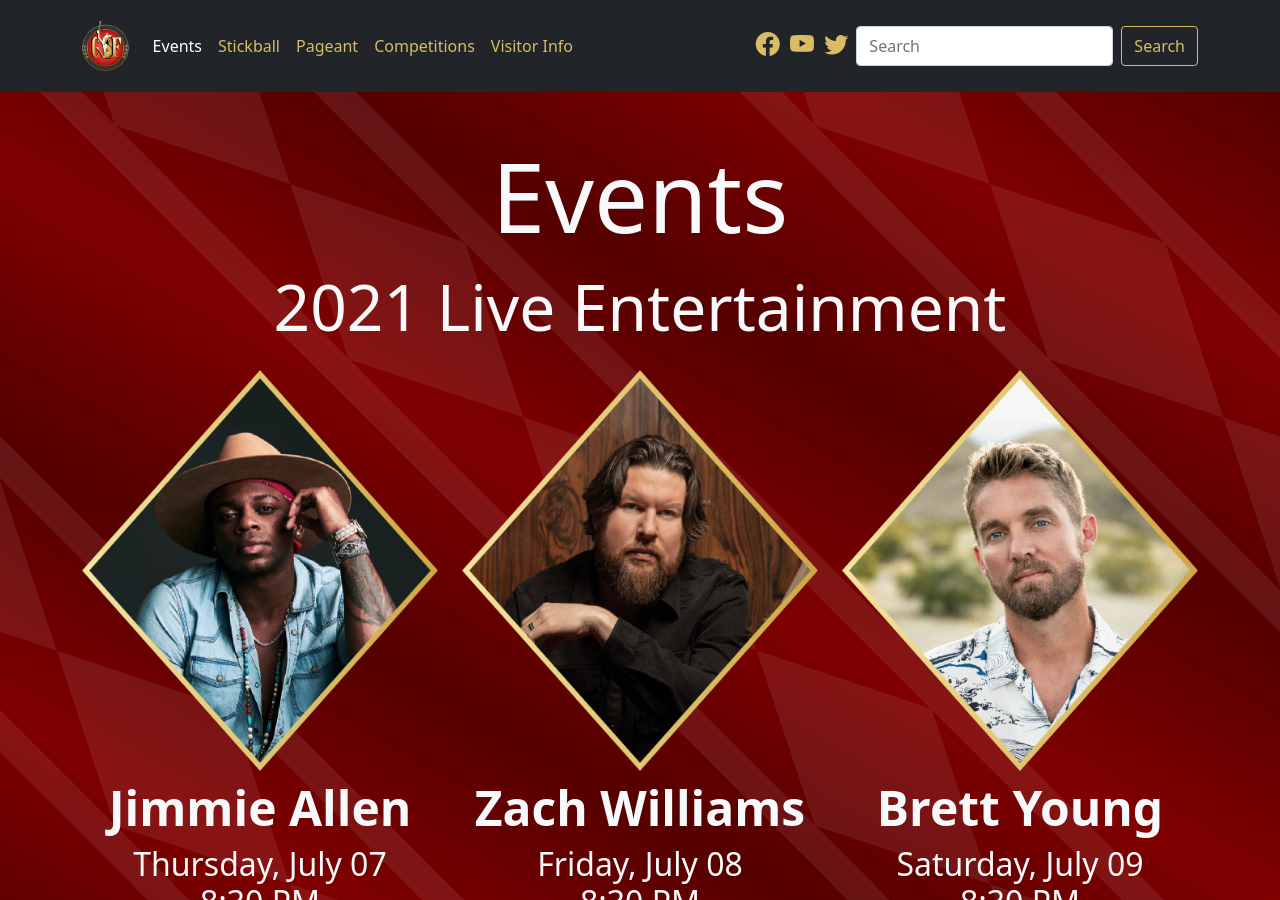
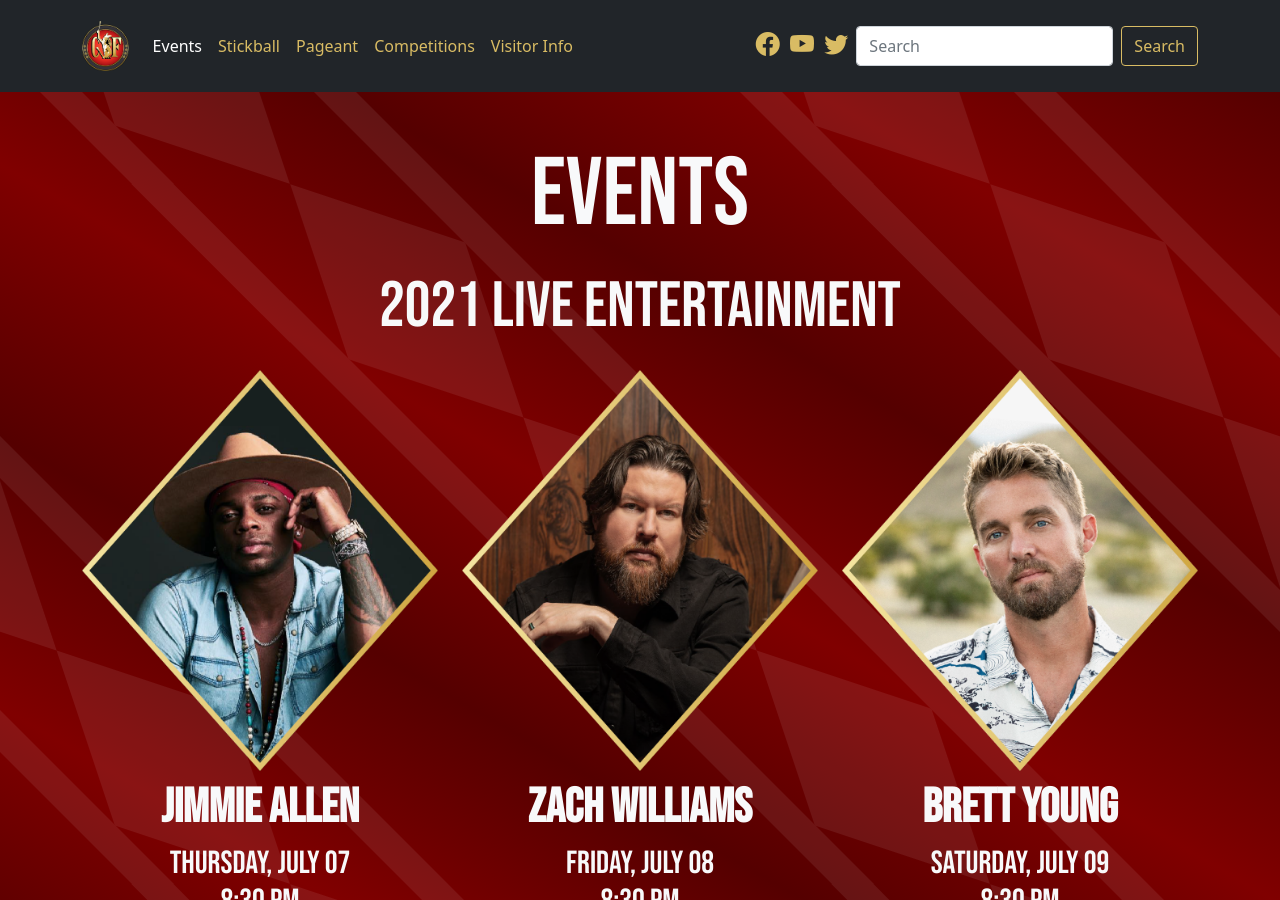
Before and after one commit to smattera/smattera.github.io, a Jekyll site: the page built from events/index.md, in a window 1280 px wide and 900 px high. Built offline with Jekyll 4.4.1, drawn with Linux system fonts in a browser that asks for light colours; nearby versions of some CDN libraries.

Commit message:
Update events.html

```diff
--- a/_includes/events.html
+++ b/_includes/events.html
@@ -1,4 +1,4 @@
-<section class="diamond-bg text-light py-5 text-center">
+<section class="diamond-bg text-light py-5 text-center bebas">
   <div class="container">
     <h1 style="font-size: 6rem;">Events</h1>
     <h2 class="py-2" style="font-size: 4rem;">2021 Live Entertainment</h2>
```
